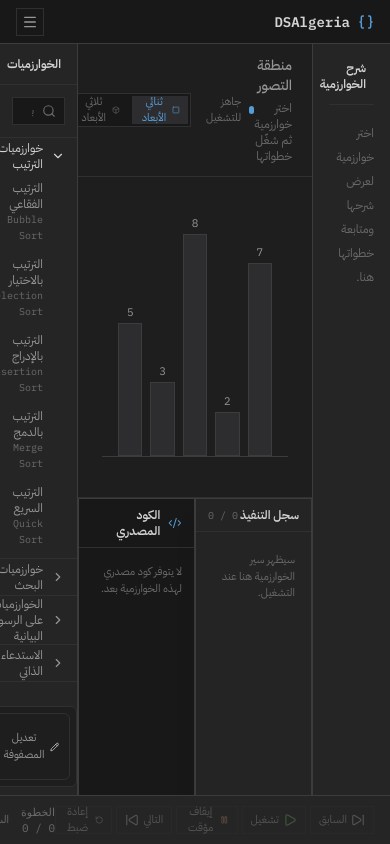
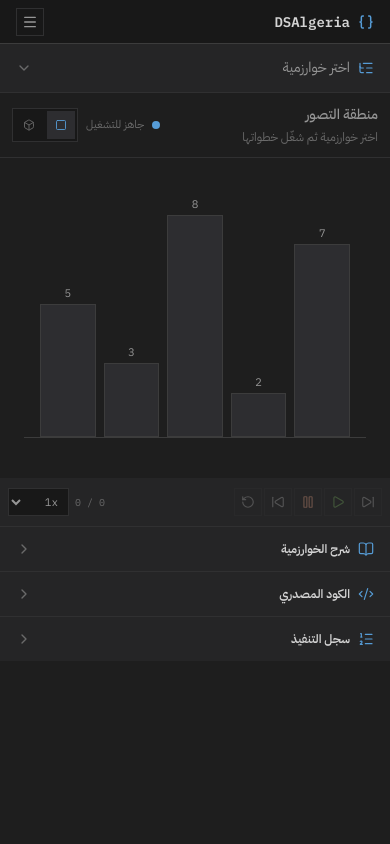
Before and after one commit to BenzidaneMo/DSAlgeria, a React (Vite) app: page /app in a window 390 px wide. Built offline with nearby package versions, Linux system fonts and the light colour scheme.

Commit message:
feat: add AlgorithmDrawer and CollapsibleSection components; enhance MainWorkspace layout with new features and responsive design (add support for small screen)

```diff
--- /dev/null
+++ b/src/components/algorithms/AlgorithmDrawer.jsx
@@ -0,0 +1,66 @@
+import { ChevronDown, ListTree, X } from "lucide-react";
+import { useEffect, useState } from "react";
+import AlgorithmSidebar from "./AlgorithmSidebar";
+
+export default function AlgorithmDrawer({ selectedAlgorithm, onSelectAlgorithm, array, sortedState, setIsArrayEditorOpen, target, onTargetChange }) {
+  const [isOpen, setIsOpen] = useState(false);
+
+  useEffect(() => {
+    if (!isOpen) return;
+
+    function handleKeyDown(event) {
+      if (event.key === "Escape") setIsOpen(false);
+    }
+
+    document.addEventListener("keydown", handleKeyDown);
+    return () => document.removeEventListener("keydown", handleKeyDown);
+  }, [isOpen]);
+
+  function handleSelect(algorithm) {
+    onSelectAlgorithm(algorithm);
+    setIsOpen(false);
+  }
+
+  return (
+    <div className="shrink-0 border-b border-border-subtle bg-bg-panel">
+      <button
+        type="button"
+        onClick={() => setIsOpen(true)}
+        className="flex h-12 w-full items-center justify-between gap-2 px-4 text-right text-sm text-text-secondary transition-colors hover:bg-bg-hover"
+        aria-haspopup="dialog"
+        aria-expanded={isOpen}
+      >
+        <span className="flex min-w-0 items-center gap-2">
+          <ListTree className="h-4 w-4 shrink-0 text-accent-blue" strokeWidth={1.8} />
+          <span className="truncate">{selectedAlgorithm ? selectedAlgorithm.name : "اختر خوارزمية"}</span>
+        </span>
+        <ChevronDown className="h-4 w-4 shrink-0 text-text-muted" />
+      </button>
+
+      {isOpen && (
+        <div className="fixed inset-0 z-50 flex items-end" role="presentation" onMouseDown={(event) => event.target === event.currentTarget && setIsOpen(false)}>
+          <div className="absolute inset-0 bg-black/50" aria-hidden="true" />
+          <div role="dialog" aria-modal="true" aria-label="اختيار خوارزمية" className="relative flex h-[85vh] w-full flex-col border-t border-border bg-bg-panel shadow-2xl">
+            <div className="flex h-11 shrink-0 items-center justify-between border-b border-border-subtle px-4">
+              <span className="text-xs font-semibold text-text-primary">اختر خوارزمية</span>
+              <button type="button" onClick={() => setIsOpen(false)} className="flex h-7 w-7 items-center justify-center text-text-muted hover:bg-bg-hover hover:text-text-primary" aria-label="إغلاق">
+                <X className="h-4 w-4" />
+              </button>
+            </div>
+            <div className="flex min-h-0 flex-1">
+              <AlgorithmSidebar
+                selectedAlgorithm={selectedAlgorithm}
+                onSelectAlgorithm={handleSelect}
+                array={array}
+                sortedState={sortedState}
+                setIsArrayEditorOpen={setIsArrayEditorOpen}
+                target={target}
+                onTargetChange={onTargetChange}
+              />
+            </div>
+          </div>
+        </div>
+      )}
+    </div>
+  );
+}
--- a/src/components/layout/AppShell.jsx
+++ b/src/components/layout/AppShell.jsx
@@ -2,7 +2,6 @@ import { useEffect, useState } from "react";
 import { generateStepsForAlgorithm } from "../../algorithms";
 import { useAlgorithmPlayer } from "../../engine/algorithmPlayer";
 import { getStepOperation, STEP_OPERATIONS } from "../../engine/stepTypes";
-import ControlBar from "./ControlBar";
 import MainWorkspace from "./MainWorkspace";
 import Navbar from "./Navbar";
 
@@ -62,8 +61,8 @@ export default function AppShell() {
             setSteps(generateStepsForAlgorithm({ ...selectedAlgorithm, input: getAlgorithmInput(selectedAlgorithm, array, nextTarget) }));
           }
         }}
+        player={player}
       />
-      <ControlBar player={player} />
     </div>
   );
 }
--- /dev/null
+++ b/src/components/layout/CollapsibleSection.jsx
@@ -0,0 +1,24 @@
+import { ChevronDown } from "lucide-react";
+import { useState } from "react";
+
+export default function CollapsibleSection({ title, icon: Icon, defaultOpen = false, children }) {
+  const [isOpen, setIsOpen] = useState(defaultOpen);
+
+  return (
+    <section className="shrink-0 border-t border-border-subtle bg-bg-panel">
+      <button
+        type="button"
+        onClick={() => setIsOpen((open) => !open)}
+        className="flex h-11 w-full items-center justify-between gap-2 px-4 text-right text-xs font-semibold text-text-primary transition-colors hover:bg-bg-hover"
+        aria-expanded={isOpen}
+      >
+        <span className="flex items-center gap-2">
+          {Icon && <Icon className="h-4 w-4 text-accent-blue" strokeWidth={1.8} />}
+          {title}
+        </span>
+        <ChevronDown className={`h-4 w-4 shrink-0 text-text-muted transition-transform ${isOpen ? "rotate-0" : "-rotate-90"}`} />
+      </button>
+      {isOpen && <div className="border-t border-border-subtle bg-bg-app">{children}</div>}
+    </section>
+  );
+}
--- a/src/components/layout/ControlBar.jsx
+++ b/src/components/layout/ControlBar.jsx
@@ -5,33 +5,33 @@ export default function ControlBar({ player }) {
   const speedOptions = [0.5, 1, 1.5, 2];
 
   return (
-    <section className="flex h-12 shrink-0 items-center justify-between bg-bg-panel px-4" aria-label="أدوات الخوارزمية">
-      <div className="flex items-center gap-1">
-        <button type="button" onClick={player.previous} disabled={!canGoPrevious} className="flex h-7 items-center gap-1 border border-border-subtle px-2 text-[11px] text-text-secondary hover:bg-bg-hover hover:text-text-primary disabled:cursor-not-allowed disabled:opacity-40" aria-label="السابق">
+    <section className="flex h-12 shrink-0 items-center justify-between gap-2 bg-bg-panel px-2 sm:px-4" aria-label="أدوات الخوارزمية">
+      <div className="flex items-center gap-0.5 sm:gap-1">
+        <button type="button" onClick={player.previous} disabled={!canGoPrevious} className="flex h-7 items-center gap-1 border border-border-subtle px-1.5 text-[11px] text-text-secondary hover:bg-bg-hover hover:text-text-primary disabled:cursor-not-allowed disabled:opacity-40 sm:px-2" aria-label="السابق">
           <SkipForward className="h-3.5 w-3.5" />
-          السابق
+          <span className="hidden sm:inline">السابق</span>
         </button>
-        <button type="button" onClick={player.play} disabled={isPlaying || !canGoNext} className="flex h-7 items-center gap-1 border border-border-subtle px-2 text-[11px] text-text-secondary hover:bg-bg-hover hover:text-text-primary disabled:cursor-not-allowed disabled:opacity-40" aria-label="تشغيل">
+        <button type="button" onClick={player.play} disabled={isPlaying || !canGoNext} className="flex h-7 items-center gap-1 border border-border-subtle px-1.5 text-[11px] text-text-secondary hover:bg-bg-hover hover:text-text-primary disabled:cursor-not-allowed disabled:opacity-40 sm:px-2" aria-label="تشغيل">
           <Play className="h-3.5 w-3.5 text-accent-green" />
-          تشغيل
+          <span className="hidden sm:inline">تشغيل</span>
         </button>
-        <button type="button" onClick={player.pause} disabled={!isPlaying} className="flex h-7 items-center gap-1 border border-border-subtle px-2 text-[11px] text-text-secondary hover:bg-bg-hover hover:text-text-primary disabled:cursor-not-allowed disabled:opacity-40" aria-label="إيقاف مؤقت">
+        <button type="button" onClick={player.pause} disabled={!isPlaying} className="flex h-7 items-center gap-1 border border-border-subtle px-1.5 text-[11px] text-text-secondary hover:bg-bg-hover hover:text-text-primary disabled:cursor-not-allowed disabled:opacity-40 sm:px-2" aria-label="إيقاف مؤقت">
           <Pause className="h-3.5 w-3.5 text-accent-orange" />
-          إيقاف مؤقت
+          <span className="hidden sm:inline">إيقاف مؤقت</span>
         </button>
-        <button type="button" onClick={player.next} disabled={!canGoNext} className="flex h-7 items-center gap-1 border border-border-subtle px-2 text-[11px] text-text-secondary hover:bg-bg-hover hover:text-text-primary disabled:cursor-not-allowed disabled:opacity-40" aria-label="التالي">
-          التالي
+        <button type="button" onClick={player.next} disabled={!canGoNext} className="flex h-7 items-center gap-1 border border-border-subtle px-1.5 text-[11px] text-text-secondary hover:bg-bg-hover hover:text-text-primary disabled:cursor-not-allowed disabled:opacity-40 sm:px-2" aria-label="التالي">
+          <span className="hidden sm:inline">التالي</span>
           <SkipBack className="h-3.5 w-3.5" />
         </button>
-        <button type="button" onClick={player.reset} disabled={currentStepIndex < 0} className="flex h-7 items-center gap-1 border border-border-subtle px-2 text-[11px] text-text-secondary hover:bg-bg-hover hover:text-text-primary disabled:cursor-not-allowed disabled:opacity-40" aria-label="إعادة ضبط">
+        <button type="button" onClick={player.reset} disabled={currentStepIndex < 0} className="flex h-7 items-center gap-1 border border-border-subtle px-1.5 text-[11px] text-text-secondary hover:bg-bg-hover hover:text-text-primary disabled:cursor-not-allowed disabled:opacity-40 sm:px-2" aria-label="إعادة ضبط">
           <RotateCcw className="h-3.5 w-3.5" />
-          إعادة ضبط
+          <span className="hidden sm:inline">إعادة ضبط</span>
         </button>
       </div>
-      <div className="flex items-center gap-3 text-text-muted">
-        <span className="font-mono text-[11px] hover:cursor-default">الخطوة {Math.max(currentStepIndex + 1, 0)} / {totalSteps}</span>
+      <div className="flex shrink-0 items-center gap-1.5 text-text-muted sm:gap-3">
+        <span className="font-mono text-[10px] hover:cursor-default sm:text-[11px]"><span className="hidden sm:inline">الخطوة </span>{Math.max(currentStepIndex + 1, 0)} / {totalSteps}</span>
         <label className="flex items-center gap-1.5 text-[11px]">
-          <span>السرعة</span>
+          <span className="hidden sm:inline">السرعة</span>
           <select value={speed} onChange={(event) => player.setSpeed(Number(event.target.value))} className="h-7 border border-border-subtle bg-bg-inset px-1.5 font-mono text-[11px] text-text-secondary outline-none" aria-label="سرعة التشغيل">
             {speedOptions.map((option) => <option key={option} value={option}>{option}x</option>)}
           </select>
--- a/src/components/layout/MainWorkspace.jsx
+++ b/src/components/layout/MainWorkspace.jsx
@@ -1,19 +1,57 @@
+import { BookOpen, Code2, ListOrdered } from "lucide-react";
 import { useState } from "react";
+import AlgorithmDrawer from "../algorithms/AlgorithmDrawer";
+import AlgorithmSidebar from "../algorithms/AlgorithmSidebar";
+import ExplanationPanel from "../explanation/ExplanationPanel";
 import ArrayEditor from "../input/ArrayEditor";
-import ExplanationPanel from "../explanation/ExplanationPanel";
+import ExecutionLog from "../visualization/ExecutionLog";
+import SourceCodePanel from "../visualization/SourceCodePanel";
 import VisualizationPanel from "../visualization/VisualizationPanel";
-import AlgorithmSidebar from "../algorithms/AlgorithmSidebar";
+import { useMediaQuery } from "../../hooks/useMediaQuery";
+import CollapsibleSection from "./CollapsibleSection";
+import ControlBar from "./ControlBar";
 
+export default function MainWorkspace({ selectedAlgorithm, onSelectAlgorithm, currentStep, steps, currentStepIndex, executionLog, array, originalArray, sortedState, onApplyArray, target, onTargetChange, player }) {
+  const [isArrayEditorOpen, setIsArrayEditorOpen] = useState(false);
+  const isDesktop = useMediaQuery("(min-width: 1024px)");
 
-export default function MainWorkspace({ selectedAlgorithm, onSelectAlgorithm, currentStep, steps, currentStepIndex, executionLog, array, originalArray, sortedState, onApplyArray, target, onTargetChange }) {
-  const [isArrayEditorOpen, setIsArrayEditorOpen] = useState(false);
+  const arrayEditorModal = isArrayEditorOpen && <ArrayEditor value={originalArray} onApply={onApplyArray} onClose={() => setIsArrayEditorOpen(false)} />;
+
+  if (isDesktop) {
+    return (
+      <>
+        <main className="relative grid grid-cols-10 min-h-0 flex-1 overflow-hidden border-b border-border" aria-label="مساحة العمل الرئيسية">
+          <ExplanationPanel array={array} selectedAlgorithm={selectedAlgorithm} currentStep={currentStep} />
+          <VisualizationPanel selectedAlgorithm={selectedAlgorithm} currentStep={currentStep} steps={steps} currentStepIndex={currentStepIndex} executionLog={executionLog} array={array} />
+          <AlgorithmSidebar selectedAlgorithm={selectedAlgorithm} onSelectAlgorithm={onSelectAlgorithm} array={originalArray} sortedState={sortedState} setIsArrayEditorOpen={setIsArrayEditorOpen} target={target} onTargetChange={onTargetChange} />
+        </main>
+        <ControlBar player={player} />
+        {arrayEditorModal}
+      </>
+    );
+  }
 
   return (
-    <main className="relative grid grid-cols-10 min-h-0 flex-1 overflow-hidden border-b border-border" aria-label="مساحة العمل الرئيسية">
+    <div className="flex min-h-0 flex-1 flex-col overflow-y-auto" aria-label="مساحة العمل الرئيسية">
+      <AlgorithmDrawer selectedAlgorithm={selectedAlgorithm} onSelectAlgorithm={onSelectAlgorithm} array={originalArray} sortedState={sortedState} setIsArrayEditorOpen={setIsArrayEditorOpen} target={target} onTargetChange={onTargetChange} />
+
+      <VisualizationPanel selectedAlgorithm={selectedAlgorithm} currentStep={currentStep} steps={steps} currentStepIndex={currentStepIndex} executionLog={executionLog} array={array} showInlinePanels={false} />
+
+      <ControlBar player={player} />
+
+      <CollapsibleSection title="شرح الخوارزمية" icon={BookOpen}>
         <ExplanationPanel array={array} selectedAlgorithm={selectedAlgorithm} currentStep={currentStep} />
-        <VisualizationPanel selectedAlgorithm={selectedAlgorithm} currentStep={currentStep} steps={steps} currentStepIndex={currentStepIndex} executionLog={executionLog} array={array} />
-        <AlgorithmSidebar selectedAlgorithm={selectedAlgorithm} onSelectAlgorithm={onSelectAlgorithm} array={originalArray} sortedState={sortedState} setIsArrayEditorOpen={setIsArrayEditorOpen} target={target} onTargetChange={onTargetChange} />
-        {isArrayEditorOpen && <ArrayEditor value={originalArray} onApply={onApplyArray} onClose={() => setIsArrayEditorOpen(false)} />}
-    </main>
+      </CollapsibleSection>
+
+      <CollapsibleSection title="الكود المصدري" icon={Code2}>
+        <SourceCodePanel sourceCode={selectedAlgorithm?.sourceCode} activeLine={currentStep?.codeLine} />
+      </CollapsibleSection>
+
+      <CollapsibleSection title="سجل التنفيذ" icon={ListOrdered}>
+        <ExecutionLog executionLog={executionLog} currentStepIndex={currentStepIndex} totalSteps={steps.length} />
+      </CollapsibleSection>
+
+      {arrayEditorModal}
+    </div>
   );
 }
--- a/src/components/visualization/VisualizationPanel.jsx
+++ b/src/components/visualization/VisualizationPanel.jsx
@@ -11,7 +11,7 @@ import { STEP_OPERATION_LABELS } from "./stepPresentation";
 import VisualizationToolbar from "./VisualizationToolbar";
 import VideoGenerationModal from "./VideoGenerationModal";
 
-export default function VisualizationPanel({ selectedAlgorithm, currentStep, steps = [], currentStepIndex = -1, executionLog = [], array = [], onCanvasReady }) {
+export default function VisualizationPanel({ selectedAlgorithm, currentStep, steps = [], currentStepIndex = -1, executionLog = [], array = [], onCanvasReady, showInlinePanels = true }) {
   const [mode, setMode] = useState("2d");
   const [isVideoModalOpen, setIsVideoModalOpen] = useState(false);
   const [videoStatus, setVideoStatus] = useState({ state: "idle", progress: 0, url: "", message: "" });
@@ -111,21 +111,21 @@ export default function VisualizationPanel({ selectedAlgorithm, currentStep, ste
 
   return (
     <section className="relative col-span-6 flex min-h-0 min-w-0 flex-col overflow-hidden bg-bg-app" aria-labelledby="visualization-heading">
-      <div className="flex shrink-0 items-center justify-between border-b border-border-subtle px-5 py-3">
-        <div>
-          <h1 id="visualization-heading" className="text-sm font-medium text-text-secondary">{selectedAlgorithm?.name ?? "منطقة التصور"}</h1>
+      <div className="flex shrink-0 flex-wrap items-center justify-between gap-2 border-b border-border-subtle px-3 py-3 sm:flex-nowrap sm:px-5">
+        <div className="min-w-0">
+          <h1 id="visualization-heading" className="truncate text-sm font-medium text-text-secondary">{selectedAlgorithm?.name ?? "منطقة التصور"}</h1>
           <p className="mt-1 text-xs text-text-muted">{currentStep ? "تابع سجل التنفيذ لمعرفة ما يحدث خطوة بخطوة" : "اختر خوارزمية ثم شغّل خطواتها"}</p>
         </div>
-        <div className="flex items-center gap-3">
+        <div className="flex flex-wrap items-center gap-2 sm:flex-nowrap sm:gap-3">
           <div className="flex items-center gap-2 text-[11px] text-text-muted">
-            <span className="h-2 w-2 rounded-full bg-accent-blue" />
+            <span className="h-2 w-2 shrink-0 rounded-full bg-accent-blue" />
             <span>{operationLabel}</span>
             {currentStep && currentStep.codeLine !== null && <span className="font-mono text-accent-yellow">السطر {currentStep.codeLine}</span>}
           </div>
           <VisualizationToolbar mode={mode} onModeChange={setMode} />
           {selectedAlgorithm && steps.length > 0 && <button type="button" onClick={() => setIsVideoModalOpen(true)} className="flex h-7 items-center gap-1.5 border border-accent-blue px-2 text-[11px] text-accent-blue hover:bg-accent-blue hover:text-bg-inset" aria-label="إنشاء فيديو">
             <Video className="h-3 w-3" />
-            إنشاء فيديو
+            <span className="hidden sm:inline">إنشاء فيديو</span>
           </button>}
         </div>
       </div>
@@ -138,10 +138,12 @@ export default function VisualizationPanel({ selectedAlgorithm, currentStep, ste
         <Array3DVisualizer array={array} currentStep={recordingStep} currentStepIndex={-1} viewportWidth={recordingSize.width} viewportHeight={recordingSize.height} onCanvasReady={(canvas) => { recordingCanvasRef.current = canvas; setRecordingCanvas(canvas); }} />
       </div>}
 
-      <div className="relative grid min-h-80 max-h-80 grid-cols-2 border-t border-border-subtle">
-        <ExecutionLog executionLog={executionLog} currentStepIndex={currentStepIndex} totalSteps={steps.length} />
-        <SourceCodePanel sourceCode={selectedAlgorithm?.sourceCode} activeLine={currentStep?.codeLine} />
-      </div>
+      {showInlinePanels && (
+        <div className="relative grid min-h-80 max-h-80 grid-cols-2 border-t border-border-subtle">
+          <ExecutionLog executionLog={executionLog} currentStepIndex={currentStepIndex} totalSteps={steps.length} />
+          <SourceCodePanel sourceCode={selectedAlgorithm?.sourceCode} activeLine={currentStep?.codeLine} />
+        </div>
+      )}
       {isVideoModalOpen && <VideoGenerationModal defaultMode={mode} onClose={closeVideoModal} onGenerate={generateVideo} status={videoStatus} />}
     </section>
   );
--- a/src/components/visualization/VisualizationToolbar.jsx
+++ b/src/components/visualization/VisualizationToolbar.jsx
@@ -3,13 +3,13 @@ import { Box, Square } from "lucide-react";
 export default function VisualizationToolbar({ mode, onModeChange }) {
   return (
     <div className="flex items-center gap-1 border border-border-subtle bg-bg-inset p-0.5" role="group" aria-label="وضع التصور">
-      <button type="button" onClick={() => onModeChange("2d")} aria-pressed={mode === "2d"} className={`flex h-7 items-center gap-1 px-2 text-[11px] ${mode === "2d" ? "bg-bg-elevated text-accent-blue" : "text-text-muted hover:bg-bg-hover hover:text-text-primary"}`}>
-        <Square className="h-3 w-3" strokeWidth={1.8} />
-        ثنائي الأبعاد
+      <button type="button" onClick={() => onModeChange("2d")} aria-pressed={mode === "2d"} aria-label="ثنائي الأبعاد" className={`flex h-7 items-center gap-1 px-2 text-[11px] ${mode === "2d" ? "bg-bg-elevated text-accent-blue" : "text-text-muted hover:bg-bg-hover hover:text-text-primary"}`}>
+        <Square className="h-3 w-3 shrink-0" strokeWidth={1.8} />
+        <span className="hidden sm:inline">ثنائي الأبعاد</span>
       </button>
-      <button type="button" onClick={() => onModeChange("3d")} aria-pressed={mode === "3d"} className={`flex h-7 items-center gap-1 px-2 text-[11px] ${mode === "3d" ? "bg-bg-elevated text-accent-blue" : "text-text-muted hover:bg-bg-hover hover:text-text-primary"}`}>
-        <Box className="h-3 w-3" strokeWidth={1.8} />
-        ثلاثي الأبعاد
+      <button type="button" onClick={() => onModeChange("3d")} aria-pressed={mode === "3d"} aria-label="ثلاثي الأبعاد" className={`flex h-7 items-center gap-1 px-2 text-[11px] ${mode === "3d" ? "bg-bg-elevated text-accent-blue" : "text-text-muted hover:bg-bg-hover hover:text-text-primary"}`}>
+        <Box className="h-3 w-3 shrink-0" strokeWidth={1.8} />
+        <span className="hidden sm:inline">ثلاثي الأبعاد</span>
       </button>
     </div>
   );
--- /dev/null
+++ b/src/hooks/useMediaQuery.js
@@ -0,0 +1,19 @@
+import { useEffect, useState } from "react";
+
+export function useMediaQuery(query) {
+  const [matches, setMatches] = useState(() => (typeof window !== "undefined" ? window.matchMedia(query).matches : false));
+
+  useEffect(() => {
+    const mediaQueryList = window.matchMedia(query);
+    setMatches(mediaQueryList.matches);
+
+    function handleChange(event) {
+      setMatches(event.matches);
+    }
+
+    mediaQueryList.addEventListener("change", handleChange);
+    return () => mediaQueryList.removeEventListener("change", handleChange);
+  }, [query]);
+
+  return matches;
+}
```
